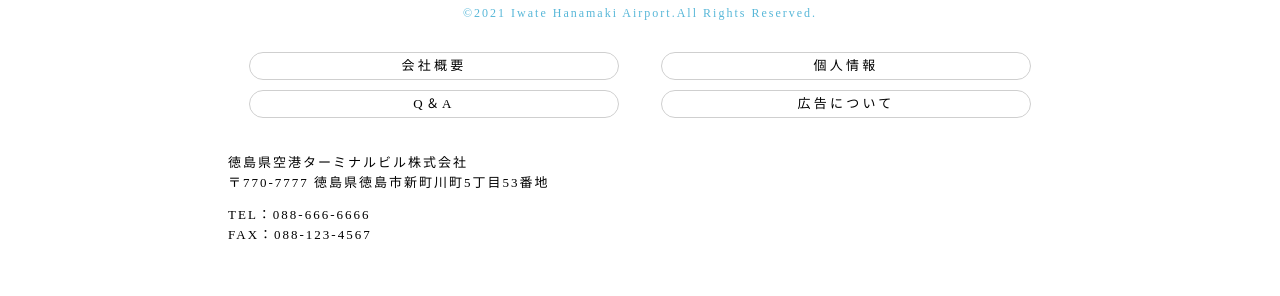
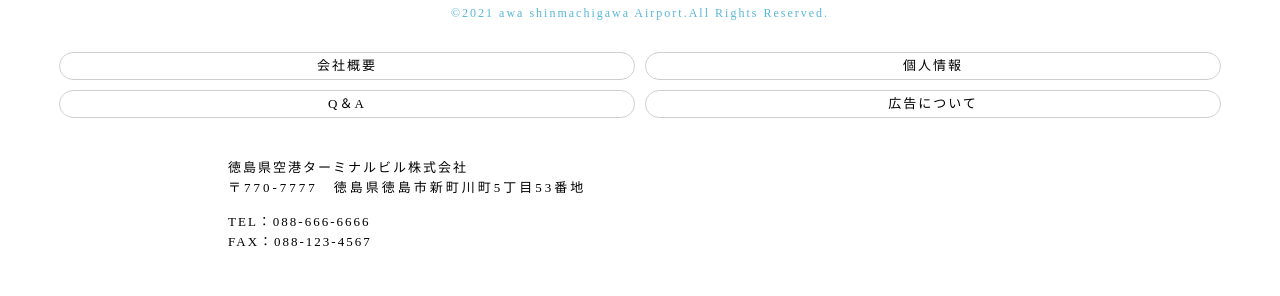
Before and after one commit to mormormk/mormortest, a plain HTML site: page index.html in a window 1280 px wide. Shown: the part 4974-5270 px from the top of the page. Drawn offline with Linux system fonts and the light colour scheme; animation ran at ten frames a second.

Commit message:
no message

```diff
--- a/css/13.css
+++ b/css/13.css
@@ -791,6 +791,7 @@ a:hover img {
 .footer-inner {
   padding-bottom: 35px;
   position: relative;
+  letter-spacing: 2px;
 }
 
 /* --------フッターロゴ-------- */
@@ -808,7 +809,6 @@ a:hover img {
   color: #57b7d8;
   font-size: 12px;
   font-weight: 400;
-  letter-spacing: 2px;
 }
 
 /* --------フッター雲アニメ-------- */
@@ -863,13 +863,13 @@ a:hover img {
   width: 100%;
   display: flex;
   flex-wrap: wrap;
-  justify-content: space-around;
+  justify-content: center;
   text-align: center;
-  margin-bottom: 25px;
+  margin-bottom: 30px;
 }
 .footer-info-navi li {
   width: 45%;
-  margin-bottom: 10px;
+  margin: 0 5px 10px;
   border: 1px solid #cfcfcf;
   border-radius: 20px;
   line-height: 2;
@@ -881,10 +881,10 @@ a:hover img {
 }
 .footer-info-address p {
   font-weight: 500;
-  letter-spacing: 2px;
 }
 .footer-info-address p:nth-of-type(2) {
-  padding-bottom: 13px;
+  letter-spacing: 3px;
+  padding-bottom: 15px;
 }
 
 /* --------top戻るbtn-------- */
--- a/index.html
+++ b/index.html
@@ -62,7 +62,7 @@
                     </li>
                 </ul>
             </nav> -->
-            <div class="header-copylight"></div>
+            <div class="header-copylight">©2021 awa shinmachigawa Airport. All Rights Reserved</div>
             <div class="sns-icon">
                 <ul class="sns-list">
                     <li class="twi-icon"><a href=""><img src="./img/twitter.svg" alt=""></a></li>
@@ -229,10 +229,10 @@
         </aside>
     </main>
     <footer class="footer">
-        <div class="footer-inner wrapper">
+        <div class="footer-inner">
             <div class="footer-logo">
                 <img src="./img/sitelogo.svg" alt="">
-                <div class="footer-copy">©2021 Iwate Hanamaki Airport.<br class="txt-br">All Rights Reserved.</div>
+                <div class="footer-copy">©2021 awa shinmachigawa Airport.<br class="txt-br">All Rights Reserved.</div>
             </div>
             <div class="footer-anime">
                 <img src="./img/header-cloud1.svg" alt="" class="">
@@ -245,9 +245,9 @@
                     <li>Q＆A</li>
                     <li>広告について</li>
                 </ul>
-                <div class="footer-info-address">
+                <div class="footer-info-address wrapper">
                     <p>徳島県空港ターミナルビル株式会社</p>
-                    <p>〒770-7777   徳島県徳島市新町川町5丁目53番地</p>
+                    <p>〒770-7777　徳島県徳島市新町川町5丁目53番地</p>
                     <p>TEL：088-666-6666</p>
                     <p>FAX：088-123-4567</p>
                 </div>
@@ -350,7 +350,7 @@
                 <li class="sp-mail"><a href=""><img src="./img/contactus.svg" alt=""></a></li>
             </ul>
             <!---------spナビcopylight-------------->
-            <div class="sp-nabi-copylight">©2021 Iwate Hanamaki Airport. All Rights Reserved</div>
+            <div class="sp-nabi-copylight">©2021 awa shinmachigawa Airport. All Rights Reserved</div>
         </div>
     </nav>
 
```
